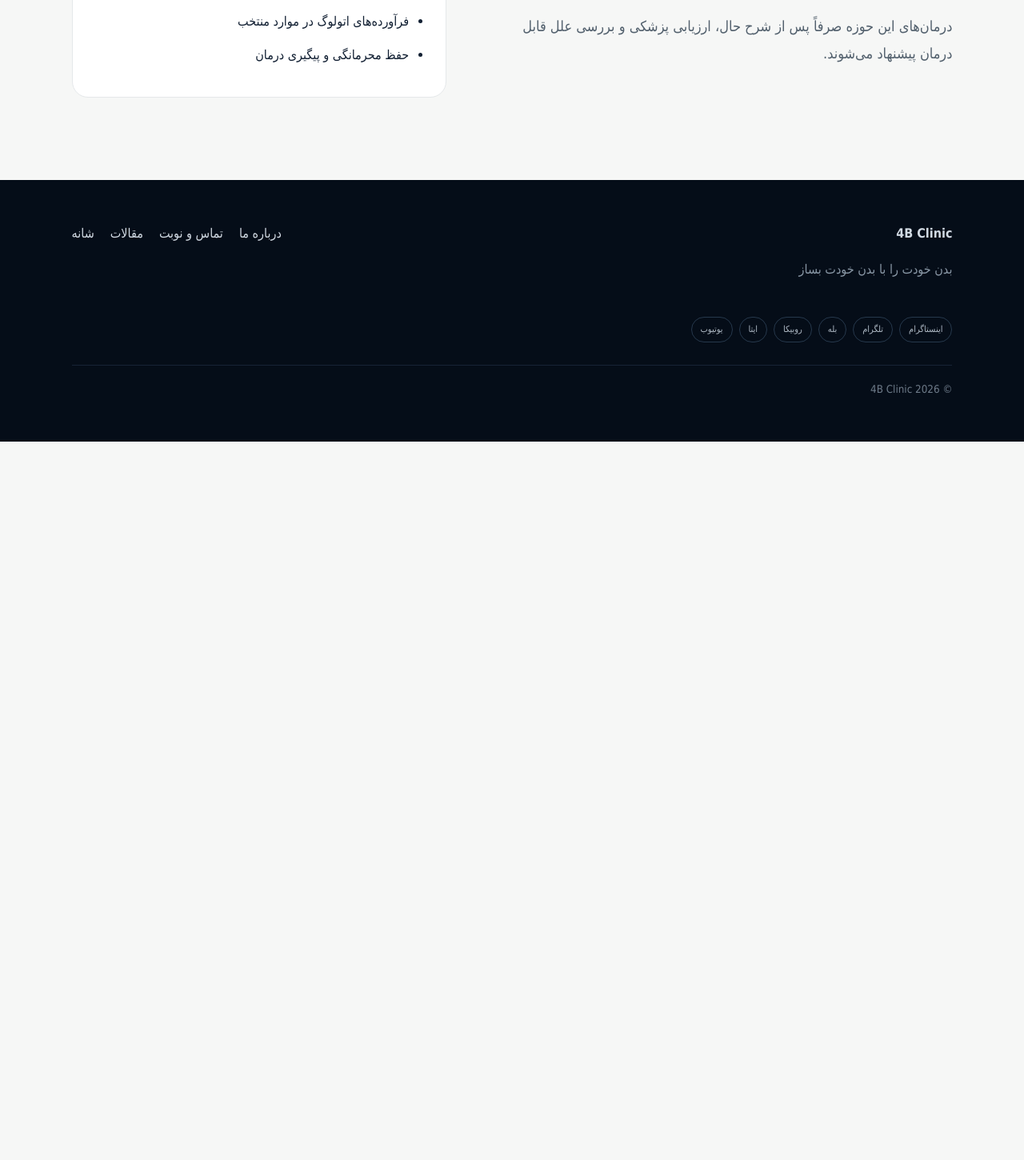
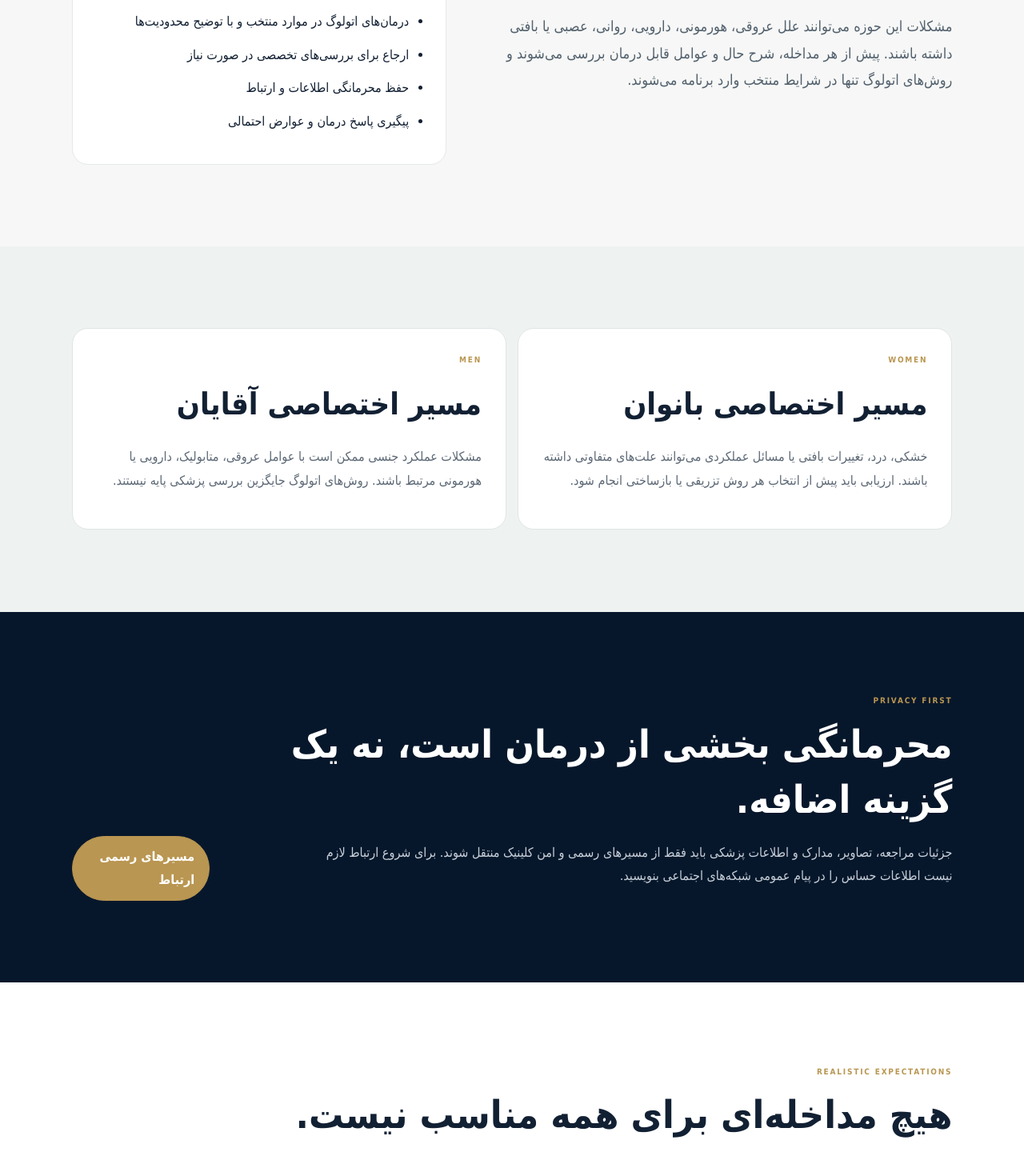
Before and after one commit to kianariai-alt/4B-Clinic-Web, a SvelteKit app: page /sexual-health in a window 1280 px wide. Shown: the part 740-2190 px from the top of the page at 80% size. Before the commit the page ends 1292 px from the top, so only its background shows below. Built offline with nearby package versions, Linux system fonts and the light colour scheme.

Commit message:
feat: expand sexual health pathway

```diff
--- a/src/routes/sexual-health/+page.svelte
+++ b/src/routes/sexual-health/+page.svelte
@@ -1,5 +1,49 @@
 <script>
   import ServicePage from '$lib/components/ServicePage.svelte';
 </script>
-<svelte:head><title>سلامت جنسی | 4B Clinic</title><meta name="description" content="خدمات اختصاصی برای بانوان و آقایان پس از ارزیابی پزشکی و تعیین اندیکاسیون." /></svelte:head>
-<ServicePage title="سلامت جنسی" subtitle="خدمات اختصاصی برای بانوان و آقایان پس از ارزیابی پزشکی و تعیین اندیکاسیون." description="درمان‌های این حوزه صرفاً پس از شرح حال، ارزیابی پزشکی و بررسی علل قابل درمان پیشنهاد می‌شوند." bullets={ ["برنامه\u200cهای اختصاصی بانوان", "برنامه\u200cهای اختصاصی آقایان", "فرآورده\u200cهای اتولوگ در موارد منتخب", "حفظ محرمانگی و پیگیری درمان"] } />
+
+<svelte:head>
+  <title>سلامت جنسی بانوان و آقایان | 4B Clinic تهران</title>
+  <meta name="description" content="خدمات سلامت جنسی بانوان و آقایان در 4B Clinic تهران با ارزیابی محرمانه پزشکی و بررسی درمان‌های اتولوگ منتخب فقط در صورت اندیکاسیون مناسب." />
+  <link rel="canonical" href="https://4b-clinic.com/sexual-health" />
+</svelte:head>
+
+<ServicePage
+  title="سلامت جنسی"
+  subtitle="ارزیابی محرمانه، محترمانه و پزشکی؛ بدون نسخه یکسان برای همه."
+  description="مشکلات این حوزه می‌توانند علل عروقی، هورمونی، دارویی، روانی، عصبی یا بافتی داشته باشند. پیش از هر مداخله، شرح حال و عوامل قابل درمان بررسی می‌شوند و روش‌های اتولوگ تنها در شرایط منتخب وارد برنامه می‌شوند."
+  bullets={[
+    'ارزیابی اختصاصی بانوان و آقایان',
+    'بررسی عوامل پزشکی و دارویی مرتبط',
+    'درمان‌های اتولوگ در موارد منتخب و با توضیح محدودیت‌ها',
+    'ارجاع برای بررسی‌های تخصصی در صورت نیاز',
+    'حفظ محرمانگی اطلاعات و ارتباط',
+    'پیگیری پاسخ درمان و عوارض احتمالی'
+  ]}
+/>
+
+<section class="section pathways">
+  <article>
+    <div class="eyebrow">WOMEN</div>
+    <h2>مسیر اختصاصی بانوان</h2>
+    <p>خشکی، درد، تغییرات بافتی یا مسائل عملکردی می‌توانند علت‌های متفاوتی داشته باشند. ارزیابی باید پیش از انتخاب هر روش تزریقی یا بازساختی انجام شود.</p>
+  </article>
+  <article>
+    <div class="eyebrow">MEN</div>
+    <h2>مسیر اختصاصی آقایان</h2>
+    <p>مشکلات عملکرد جنسی ممکن است با عوامل عروقی، متابولیک، دارویی یا هورمونی مرتبط باشند. روش‌های اتولوگ جایگزین بررسی پزشکی پایه نیستند.</p>
+  </article>
+</section>
+
+<section class="section privacy-section">
+  <div><div class="eyebrow">PRIVACY FIRST</div><h2>محرمانگی بخشی از درمان است، نه یک گزینه اضافه.</h2><p>جزئیات مراجعه، تصاویر، مدارک و اطلاعات پزشکی باید فقط از مسیرهای رسمی و امن کلینیک منتقل شوند. برای شروع ارتباط لازم نیست اطلاعات حساس را در پیام عمومی شبکه‌های اجتماعی بنویسید.</p></div>
+  <a class="button" href="/contact">مسیرهای رسمی ارتباط</a>
+</section>
+
+<section class="section expectation-section">
+  <div><div class="eyebrow">REALISTIC EXPECTATIONS</div><h2>هیچ مداخله‌ای برای همه مناسب نیست.</h2><p>درمان‌های اتولوگ در این حوزه باید با توضیح روشن درباره شواهد، محدودیت‌ها، احتمال پاسخ و گزینه‌های جایگزین مطرح شوند. اگر علت اصلی نیازمند درمان دیگری باشد، اولویت با همان درمان است.</p></div>
+</section>
+
+<style>
+  .pathways{display:grid;grid-template-columns:1fr 1fr;gap:14px;background:#eef2f1}.pathways article{background:#fff;border:1px solid #e1e5e5;border-radius:20px;padding:30px}.pathways h2{font-size:clamp(27px,3vw,38px);margin:10px 0}.pathways p{color:#5d6976}.privacy-section{display:flex;justify-content:space-between;align-items:end;gap:40px;background:#07172b;color:#fff}.privacy-section h2,.expectation-section h2{font-size:clamp(28px,4vw,48px);line-height:1.45;margin:10px 0}.privacy-section p{max-width:820px;color:#c6d0da}.expectation-section{background:#fff}.expectation-section p{max-width:900px;color:#5d6976;font-size:17px}@media(max-width:850px){.pathways{grid-template-columns:1fr}.privacy-section{align-items:flex-start;flex-direction:column}}
+</style>
```
